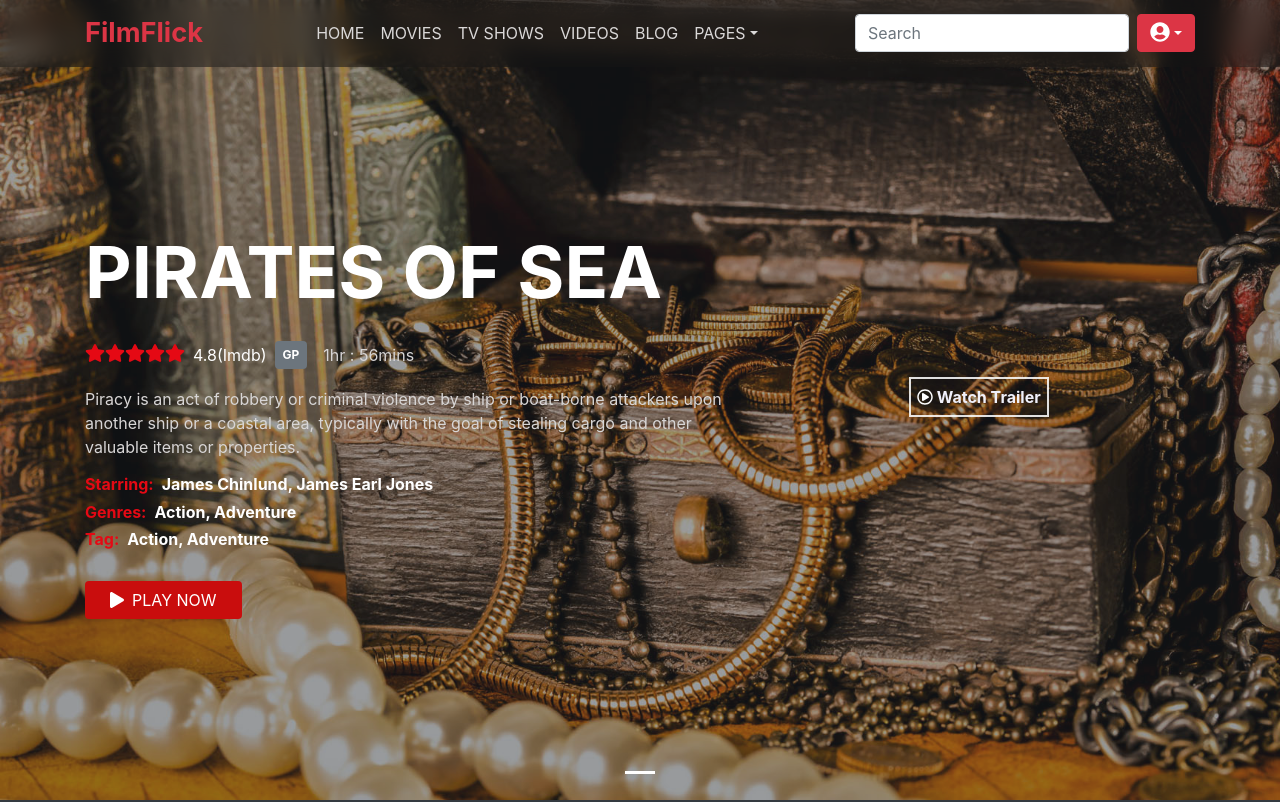
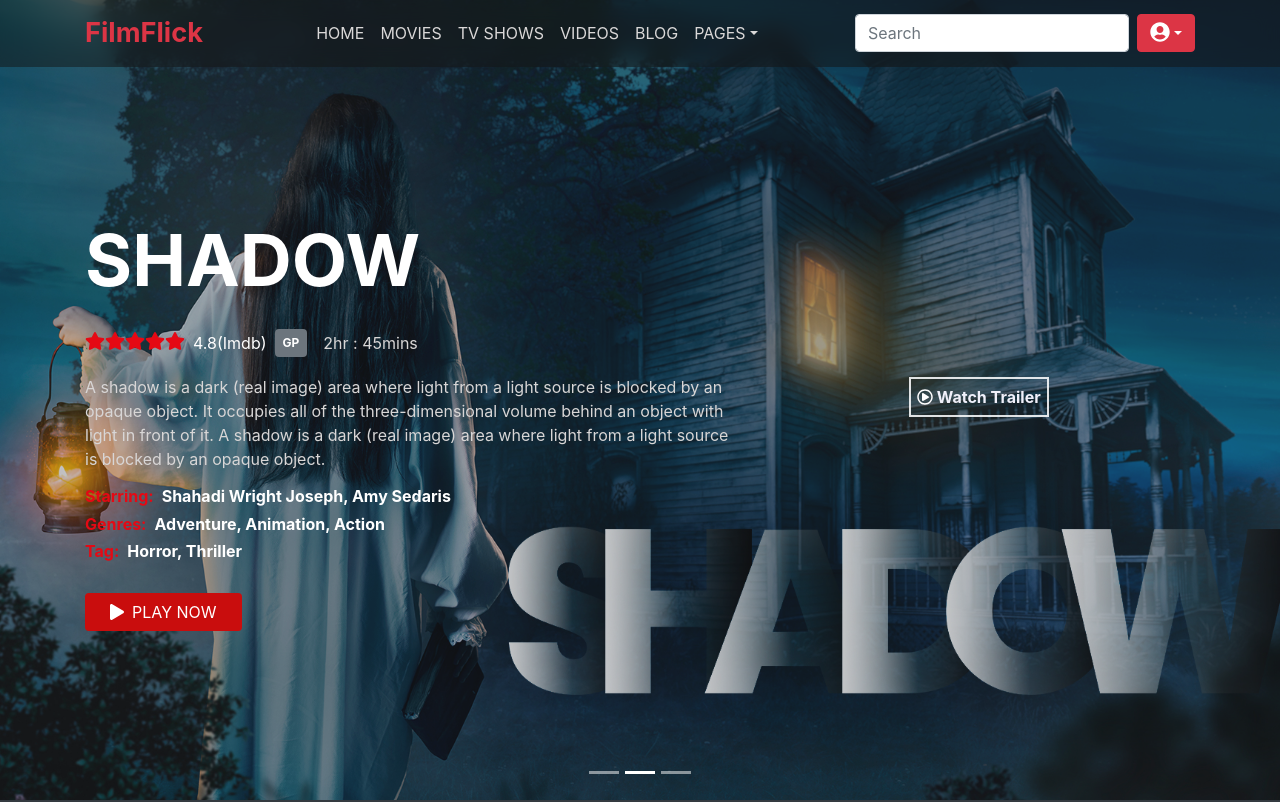
Before and after one commit to Asif-102/filmflick, a React (Create React App) app: page / in a window 1280 px wide. Shown: the top 802 px of the page. Built offline with nearby package versions, Linux system fonts and the light colour scheme; no server answers.

Commit message:
update animation of header slider

```diff
--- a/src/Components/Home/Slider/Slider.js
+++ b/src/Components/Home/Slider/Slider.js
@@ -1,6 +1,8 @@
 import React, { useEffect } from 'react';
 import Carousel from 'react-bootstrap/Carousel';
-import slider2 from '../../../images/slider/pirates.jpg';
+import slider1 from '../../../images/slider/pirates.jpg';
+import slider2 from '../../../images/slider/Shadow.jpg';
+import slider3 from '../../../images/slider/vamp.jpg';
 import Aos from 'aos';
 import 'aos/dist/aos.css';
 import StarRatings from './StarRatings';
@@ -19,10 +21,114 @@ const Slider = () => {
             <Carousel controls={false} indicators interval={4500} pause={false}>
                 <Carousel.Item>
                     <div className="header-area container">
+                        <img src={slider1} alt="" className="d-block w-100 slider-img slider-area" />
+                        <div className="col-lg-7 col-md-12 content p-0">
+                            <h1 className="font-weight-bolder text-uppercase mb-4 header-title pt-5">
+                                Pirates of sea
+                            </h1>
+                            <div className="d-flex flex-wrap align-items-center mb-3">
+                                <StarRatings></StarRatings>
+                                <span className="text-white ml-2">4.8(Imdb)</span>
+                                <div className="d-flex flex-wrap align-items-center">
+                                    <span className="badge badge-secondary p-2 ml-2">GP</span>
+                                    <span className="ml-3" style={{color: '#d8d6d6'}}>2hr : 15mins</span>
+                                </div>
+                            </div>
+                            <p data-aos="fade-left mb-3" style={{color: '#d8d6d6'}}>
+                                Piracy is an act of robbery or criminal violence by ship or boat-borne attackers upon another ship or a coastal area, typically with the goal of stealing cargo and other valuable items or properties.
+                            </p>
+                            <h6 className="font-weight-bold" data-aos="zoom-up">
+                                <span style={{color: '#e50914'}}>Starring:</span>
+                                <span className="ml-2 text-white">James Chinlund, James Earl Jones </span>
+                            </h6>
+                            <h6 className="font-weight-bold" data-aos="zoom-out">
+                                <span style={{color: '#e50914'}}>Genres:</span>
+                                <span className="ml-2 text-white">Action, Adventure</span>
+                            </h6>
+                            <h6 className="font-weight-bold pb-2" data-aos="zoom-in">
+                                <span style={{color: '#e50914'}}>Tag:</span>
+                                <span className="ml-2 text-white">Action, Adventure </span>
+                            </h6>
+                            <div className="card-btn mt-4">
+                                <a href="/" className="btn btn-style px-4 ">
+                                    <FontAwesomeIcon icon={faPlay} />
+                                    <span className="ml-2 text-uppercase">Play Now</span>
+                                </a>
+                            </div>
+                        </div>
+                        <div className="col-lg-5 col-md-12 content d-flex justify-content-center">
+                            <div className="svg">
+                                <a className="button" target="_blank" href="/">
+                                    <svg>
+                                        <rect height="40" width="140" fill="transparent" />
+                                    </svg>
+                                    <span>
+                                        <FontAwesomeIcon icon={faPlayCircle}className="text-white" />
+                                        <strong className="ml-1">Watch Trailer</strong>
+                                    </span>
+                                </a>
+                            </div>
+                        </div>
+                    </div>
+                </Carousel.Item>
+                <Carousel.Item>
+                    <div className="header-area container">
                         <img src={slider2} alt="" className="d-block w-100 slider-img slider-area" />
                         <div className="col-lg-7 col-md-12 content p-0">
                             <h1 className="font-weight-bolder text-uppercase mb-4 header-title pt-5">
-                                Pirates of sea
+                                Shadow
+                            </h1>
+                            <div className="d-flex flex-wrap align-items-center mb-3">
+                                <StarRatings></StarRatings>
+                                <span className="text-white ml-2">4.8(Imdb)</span>
+                                <div className="d-flex flex-wrap align-items-center">
+                                    <span className="badge badge-secondary p-2 ml-2">GP</span>
+                                    <span className="ml-3" style={{color: '#d8d6d6'}}>2hr : 45mins</span>
+                                </div>
+                            </div>
+                            <p data-aos="fade-left mb-3" style={{color: '#d8d6d6'}}>
+                                A shadow is a dark (real image) area where light from a light source is blocked by an opaque object. It occupies all of the three-dimensional volume behind an object with light in front of it. A shadow is a dark (real image) area where light from a light source is blocked by an opaque object.
+                            </p>
+                            <h6 className="font-weight-bold" data-aos="zoom-up">
+                                <span style={{color: '#e50914'}}>Starring:</span>
+                                <span className="ml-2 text-white">Shahadi Wright Joseph, Amy Sedaris</span>
+                            </h6>
+                            <h6 className="font-weight-bold" data-aos="zoom-out">
+                                <span style={{color: '#e50914'}}>Genres:</span>
+                                <span className="ml-2 text-white">Adventure, Animation, Action</span>
+                            </h6>
+                            <h6 className="font-weight-bold pb-2" data-aos="zoom-in">
+                                <span style={{color: '#e50914'}}>Tag:</span>
+                                <span className="ml-2 text-white">Horror, Thriller</span>
+                            </h6>
+                            <div className="card-btn mt-4">
+                                <a href="/" className="btn btn-style px-4 ">
+                                    <FontAwesomeIcon icon={faPlay} />
+                                    <span className="ml-2 text-uppercase">Play Now</span>
+                                </a>
+                            </div>
+                        </div>
+                        <div className="col-lg-5 col-md-12 content d-flex justify-content-center">
+                            <div className="svg">
+                                <a className="button" target="_blank" href="/">
+                                    <svg>
+                                        <rect height="40" width="140" fill="transparent" />
+                                    </svg>
+                                    <span>
+                                        <FontAwesomeIcon icon={faPlayCircle}className="text-white" />
+                                        <strong className="ml-1">Watch Trailer</strong>
+                                    </span>
+                                </a>
+                            </div>
+                        </div>
+                    </div>
+                </Carousel.Item>
+                <Carousel.Item>
+                    <div className="header-area container">
+                        <img src={slider3} alt="" className="d-block w-100 slider-img slider-area" />
+                        <div className="col-lg-7 col-md-12 content p-0">
+                            <h1 className="font-weight-bolder text-uppercase mb-4 header-title pt-5">
+                                WORST VAMPIRE
                             </h1>
                             <div className="d-flex flex-wrap align-items-center mb-3">
                                 <StarRatings></StarRatings>
@@ -33,7 +139,7 @@ const Slider = () => {
                                 </div>
                             </div>
                             <p data-aos="fade-left mb-3" style={{color: '#d8d6d6'}}>
-                                Piracy is an act of robbery or criminal violence by ship or boat-borne attackers upon another ship or a coastal area, typically with the goal of stealing cargo and other valuable items or properties.
+                                The writers at We Are Movie Geeks have counted down our collective top 10 of the worst vampires in film history.  These are creatures of the night so goofy, so lame, and so odd, they make us dream of the days of Max Schreck.  Hell, they make us long for the days of Willem Dafoe playing Max Schreck.  So hear you are, sans Nicolas Cage from VAMPIRE’S KISS, even, the ten worst vampires in motion picture history.
                             </p>
                             <h6 className="font-weight-bold" data-aos="zoom-up">
                                 <span style={{color: '#e50914'}}>Starring:</span>
```
Also changed, not shown: src/images/slider/Shadow.jpg (added), src/images/slider/vamp.jpg (added).
